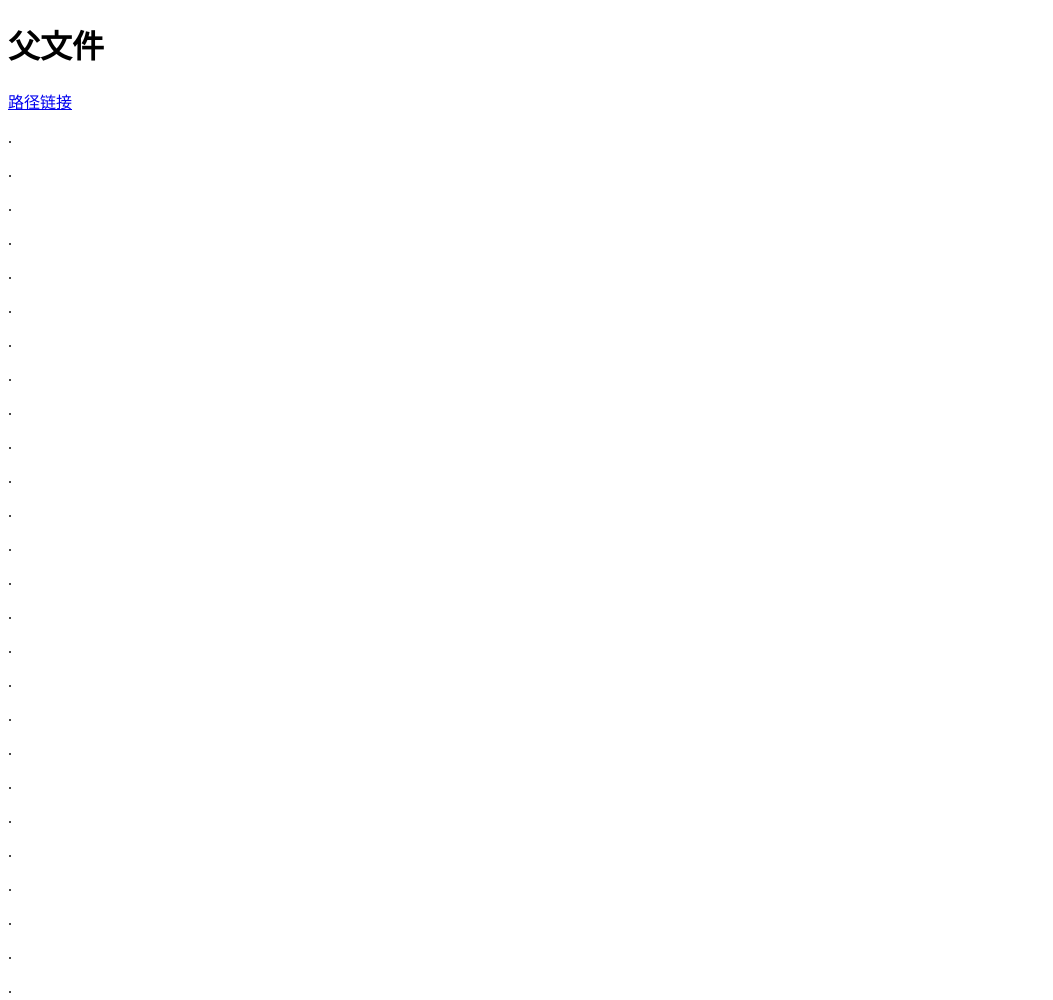
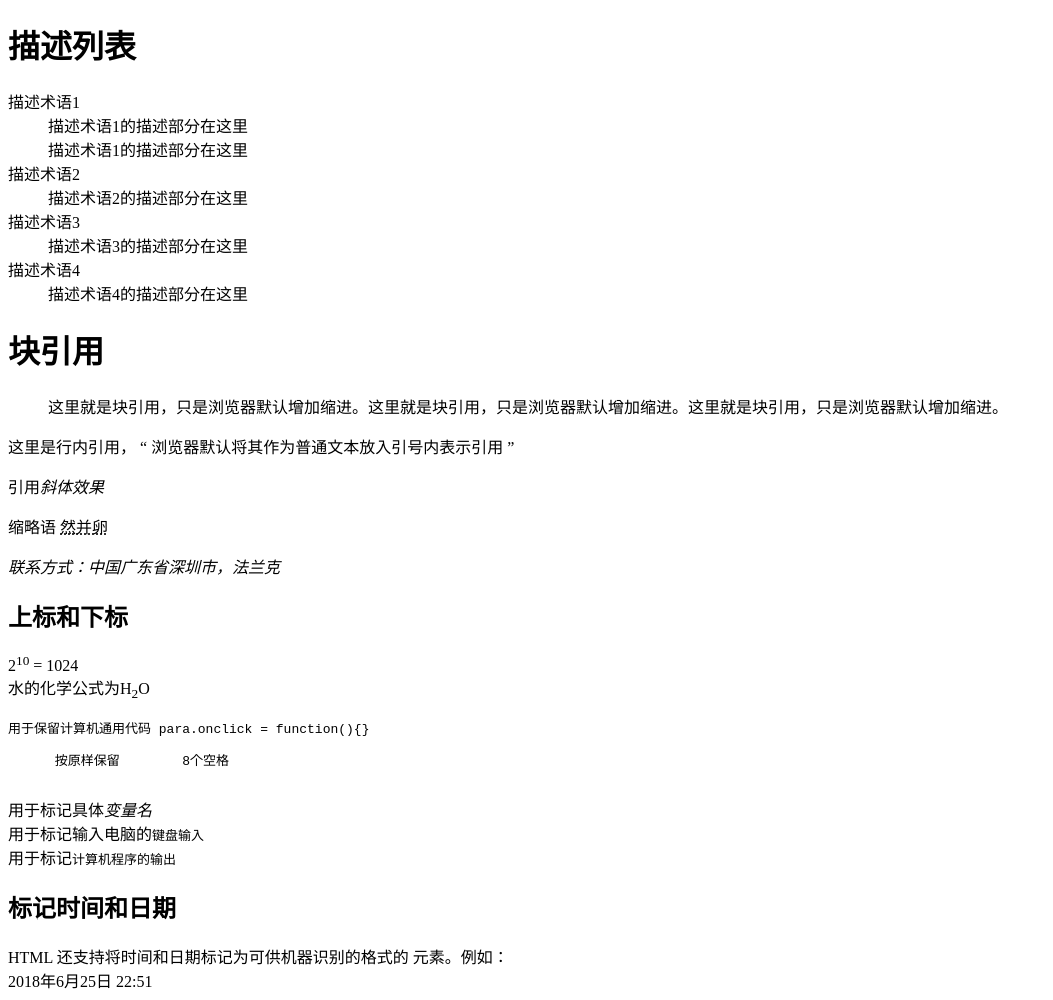
Before and after one commit to dreamerfrank/HTML-Structuring_the_Web, a plain HTML site: page index.html in a window 1280 px wide. Shown: the top 1000 px of the page, without its empty margins (0-1053 px from the left). Drawn offline with Linux system fonts and the light colour scheme.

Commit message:
学习 Web 开发 HTML HTML入门 高级文本排版

```diff
--- a/index.html
+++ b/index.html
@@ -84,10 +84,9 @@
 </html>
 -->
 
-<!--
+<!--===================================================================================
   统一资源定位器(URL)与路径(path)快速入门
 
--->
 
 <!DOCTYPE html>
 <html>
@@ -141,3 +140,87 @@
 
   </body>
 </html>
+
+-->
+
+<!--==================================================================================
+   HTML HTML入门 高级文本排版
+-->
+
+<!DOCTYPE html>
+<html>
+  <head>
+    <meta charset="utf-8">
+    <title>HTML text fundamentals</title>
+  </head>
+  <body>
+    <p>
+      <h1>描述列表</h1>
+
+      <dl>
+        <dt>描述术语1</dt>
+          <dd>描述术语1的描述部分在这里</dd>
+          <dd>描述术语1的描述部分在这里</dd>
+        <dt>描述术语2</dt>
+          <dd>描述术语2的描述部分在这里</dd>
+        <dt>描述术语3</dt>
+          <dd>描述术语3的描述部分在这里</dd>
+        <dt>描述术语4</dt>
+          <dd>描述术语4的描述部分在这里</dd>
+      </dl>
+
+
+    </p>
+    <h1>块引用</h1>
+
+
+    <blockquote cite="https://developer.mozilla.org/en-US/docs/Web/HTML/Element/blockquote">
+      这里就是块引用，只是浏览器默认增加缩进。这里就是块引用，只是浏览器默认增加缩进。这里就是块引用，只是浏览器默认增加缩进。
+    </blockquote>
+
+    这里是行内引用，
+    <q cite="https://developer.mozilla.org/en-US/docs/Web/HTML/Element/q">
+      浏览器默认将其作为普通文本放入引号内表示引用
+    </q>
+
+    <p>
+        引用<cite>斜体效果</cite>
+    </p>
+
+
+    <p>
+        缩略语 <abbr title="然而并没有什么卵用">然并卵</abbr>
+    </p>
+
+    <address>
+      联系方式：中国广东省深圳市，法兰克
+    </address>
+
+    <h2>
+      上标和下标
+    </h2>
+    <p>
+      2<sup>10</sup> = 1024 <br>
+      水的化学公式为H<sub>2</sub>O
+    </p>
+
+    <code>
+      用于保留计算机通用代码   para.onclick = function(){}
+    </code>
+
+    <pre>
+      按原样保留        8个空格
+    </pre>
+
+    用于标记具体<var>变量名</var><br>
+    用于标记输入电脑的<kbd>键盘输入</kbd><br>
+    用于标记<samp>计算机程序的输出</samp><br>
+
+    <h2>
+      标记时间和日期
+    </h2>
+    HTML 还支持将时间和日期标记为可供机器识别的格式的 <time> 元素。例如：<br>
+    <time datetime="2018-6-25T22:51">2018年6月25日 22:51</time>
+
+  </body>
+</html>
```
